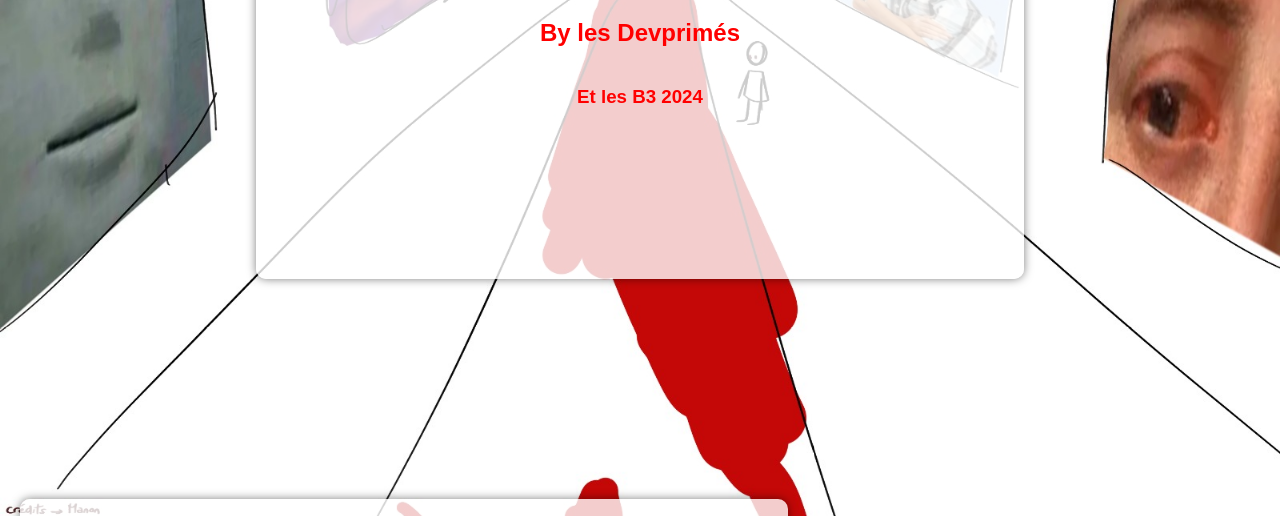
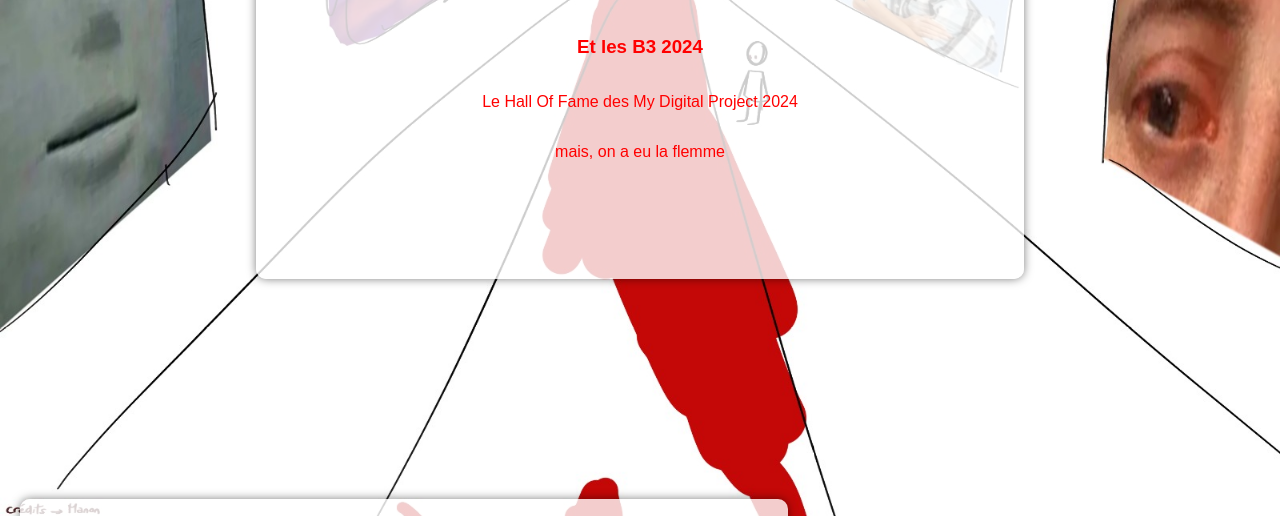
Before and after one commit to ClementSeux/hall-of-flemme, a website: page index.html in a window 1280 px wide. Shown: the part 283-799 px from the top of the page. Drawn offline with nearby package versions, Linux system fonts and the light colour scheme.

Commit message:
Update index.html with new content

```diff
--- a/index.html
+++ b/index.html
@@ -16,6 +16,8 @@
             <h1>Hall Of Flemme</h1>
             <h2>By les Devprimés</h2>
             <h3>Et les B3 2024</h3>
+            <p>Le Hall Of Fame des My Digital Project 2024</p>
+            <p>mais, on a eu la flemme</p>
         </div>
         <main>
             <div class="project" data-aos="fade-up" data-aos-delay="50">
```
